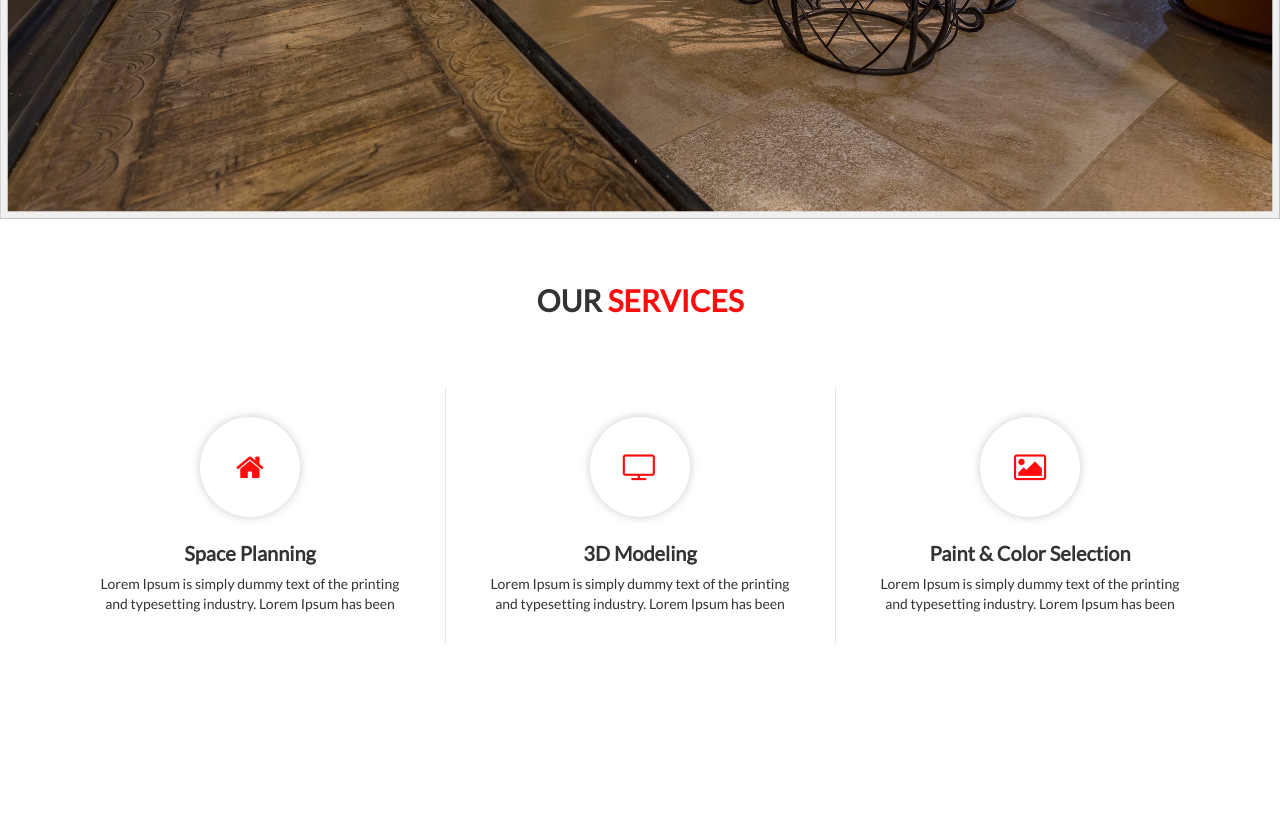
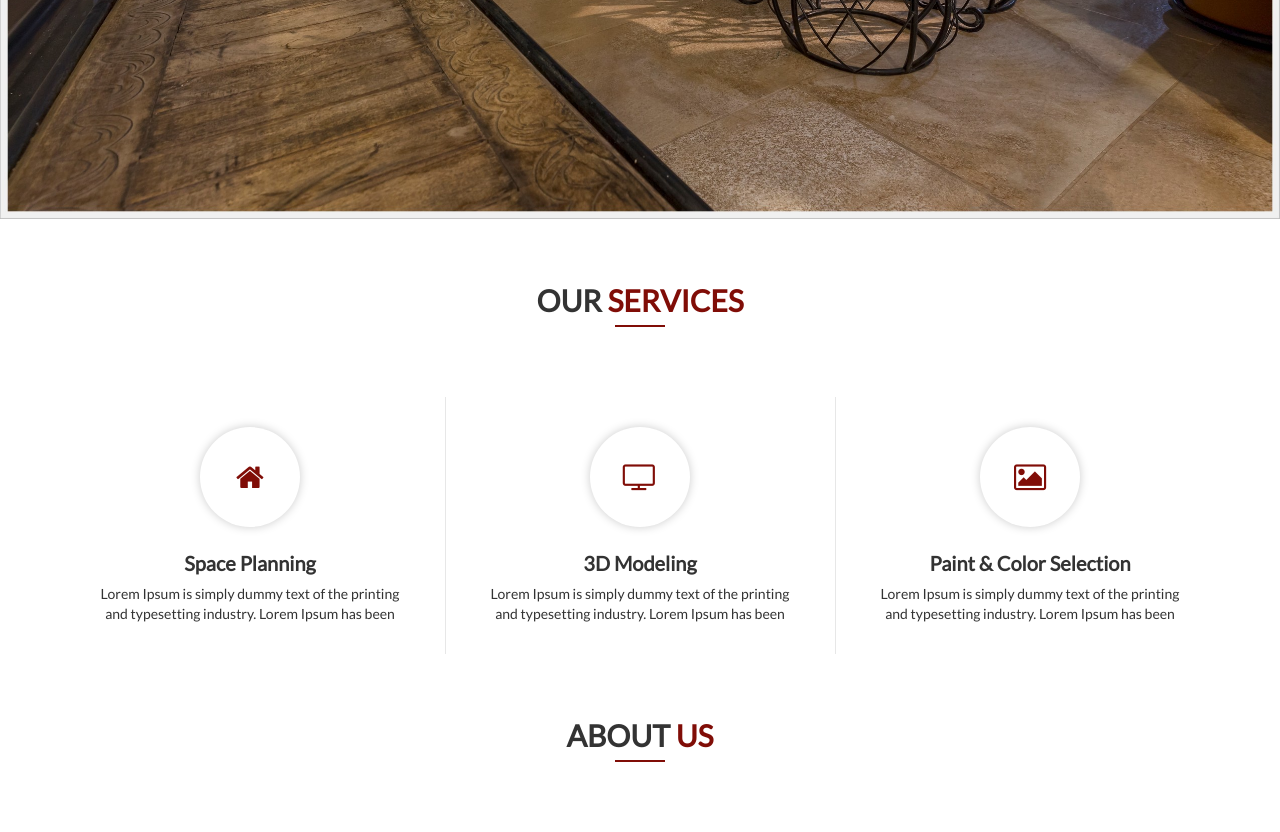
Before and after one commit to BhaleraoRohan/website_ds63, a plain HTML site: page omkar.html in a window 1280 px wide. Shown: the part 639-1471 px from the top of the page. Before the commit the page ends 1333 px from the top, so only its background shows below. Drawn offline with nearby package versions, Linux system fonts and the light colour scheme.

Commit message:
Theme Color

```diff
--- a/assets/css/style1.css
+++ b/assets/css/style1.css
@@ -35,10 +35,21 @@ body{
   font-weight: 700;
   margin-bottom: 10px;
   text-transform: uppercase;
+  position: relative;
+      padding-bottom: 10px;
 }
-
+.site-heading h2::before {
+    background: #800d07 none repeat scroll 0 0;
+    bottom: 0;
+    content: "";
+    height: 2px;
+    left: 50%;
+    margin-left: -25px;
+    position: absolute;
+    width: 50px;
+}
 .site-heading h2 span {
-  color: #ff0d0d;
+  color: #800d07;
 }
 
 .site-heading h4 {
@@ -50,7 +61,7 @@ body{
 }
 
 .site-heading h4::before {
-  background: #ff0d0d none repeat scroll 0 0;
+  background: #800d07 none repeat scroll 0 0;
   bottom: 0;
   content: "";
   height: 2px;
@@ -145,7 +156,7 @@ body{
   -webkit-box-shadow: 0 0 10px #cccccc;
   -o-box-shadow: 0 0 10px #cccccc;
   box-shadow: 0 0 10px #cccccc;
-  color: #ff0d0d;
+  color: #800d07;
   display: inline-block;
   font-size: 30px;
   height: 100px;
@@ -170,7 +181,7 @@ body{
   -webkit-box-shadow: 0 0 10px #cccccc;
   -o-box-shadow: 0 0 10px #cccccc;
   box-shadow: 0 0 10px #cccccc;
-  color: #ff0d0d;
+  color: #800d07;
   display: inline-block;
   font-size: 50px;
   height: 80px;
@@ -202,6 +213,6 @@ body{
 }
 
 .features-area .features-items .items-box.inc-cell .item .info a:hover {
-  color: #ff0d0d;
+  color: #800d07;
 }
 /*Services*/
--- a/omkar.html
+++ b/omkar.html
@@ -100,7 +100,15 @@
     </section>
 <!-- Services -->
 <section class="top__padding">
-
+  <div class="container">
+            <div class="row">
+                <div class="col-md-12">
+                    <div class="site-heading text-center">
+                        <h2>About <span>Us</span></h2>
+                    </div>
+                </div>
+            </div>
+          </div>
 </section>
 
 </body>
```
